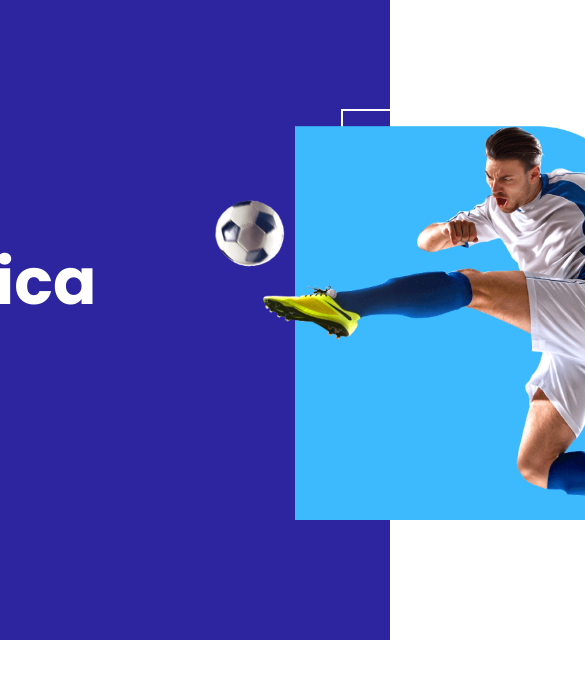
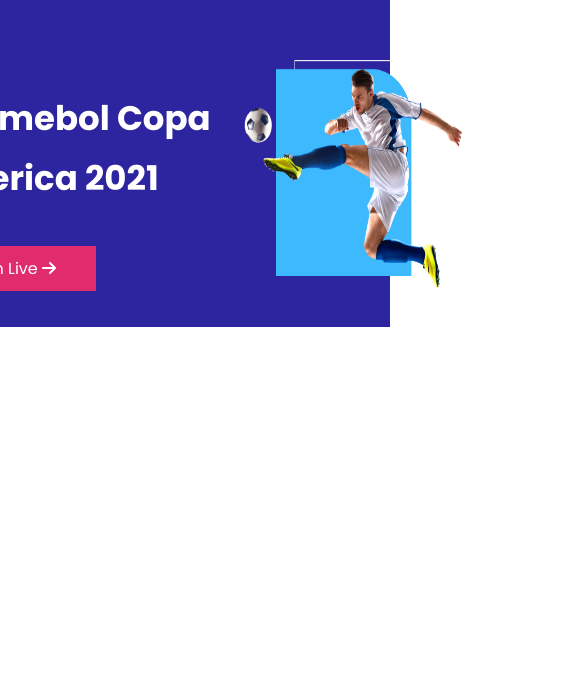
Before and after one commit to shuhelahm/football, a plain HTML site: page index.html in a window 390 px wide. Shown: the top 678 px of the page, 585 px wide, since content can reach past the window. Drawn offline with Linux system fonts and the light colour scheme.

Commit message:
mobile media query added for banner

```diff
--- a/style.css
+++ b/style.css
@@ -42,7 +42,6 @@ a {
     color: #FFFFFF;
     font-weight: 500;
     font-size: 16px;
-    line-height: 24px;
     width: 120px;
     height: 25px;
 }
@@ -64,3 +63,35 @@ a {
     width: 556.01px;
     height: 438px;
 }
+
+/* media query */
+
+/* mobile devices */
+
+@media only screen and (max-width: 688px) {
+    .banner-secion {
+        padding: 60px 0 30px;
+    }
+
+    .banner-left {
+        margin-right: 30px;
+    }
+
+    .banner-left h1 {
+        width: 285px;
+        height: 130px;
+        font-weight: bold;
+        font-size: 34px;
+        line-height: 60px;
+    }
+
+    .banner-right img {
+        width: 220px;
+        height: 230px;
+    }
+
+}
+
+/* tab devices */
+
+@media only screen and (min-width: 688) and (max-width: 992px) {}
```
